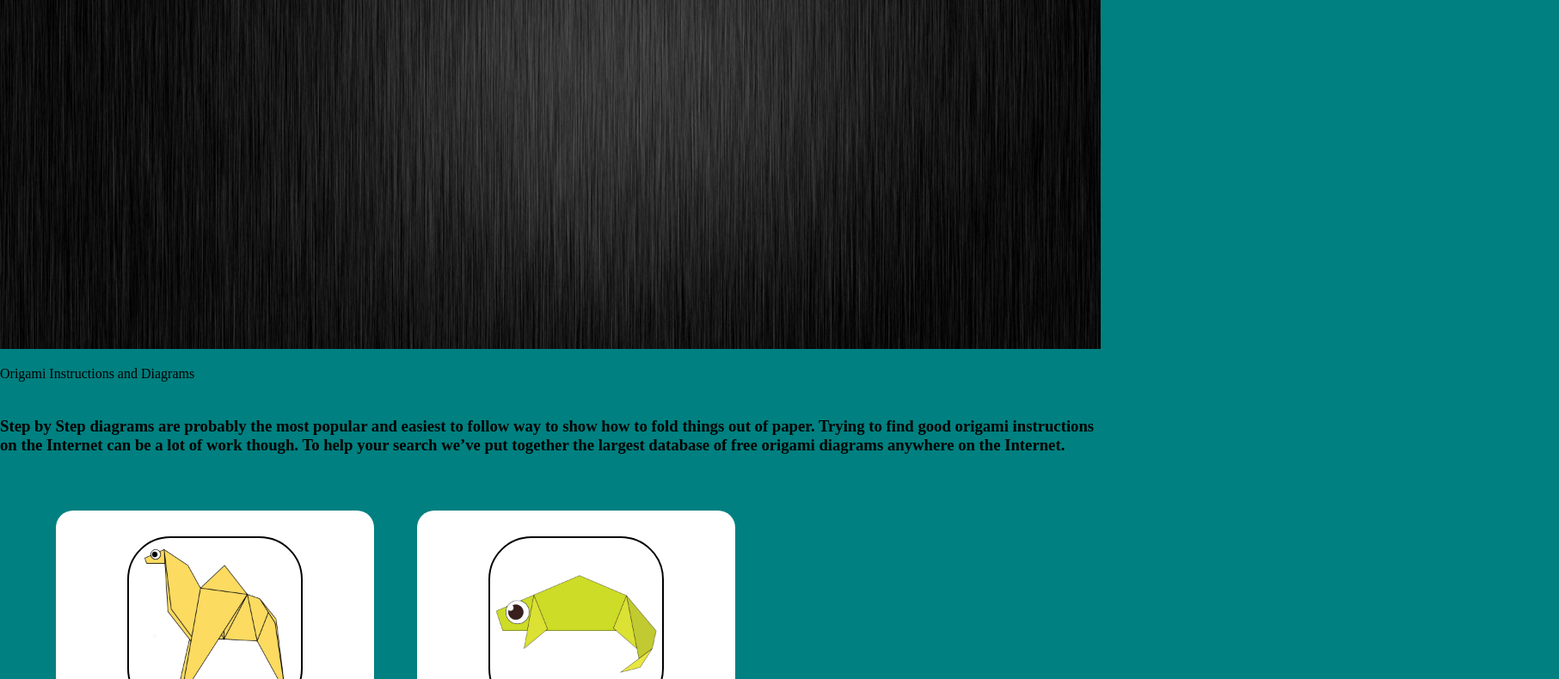
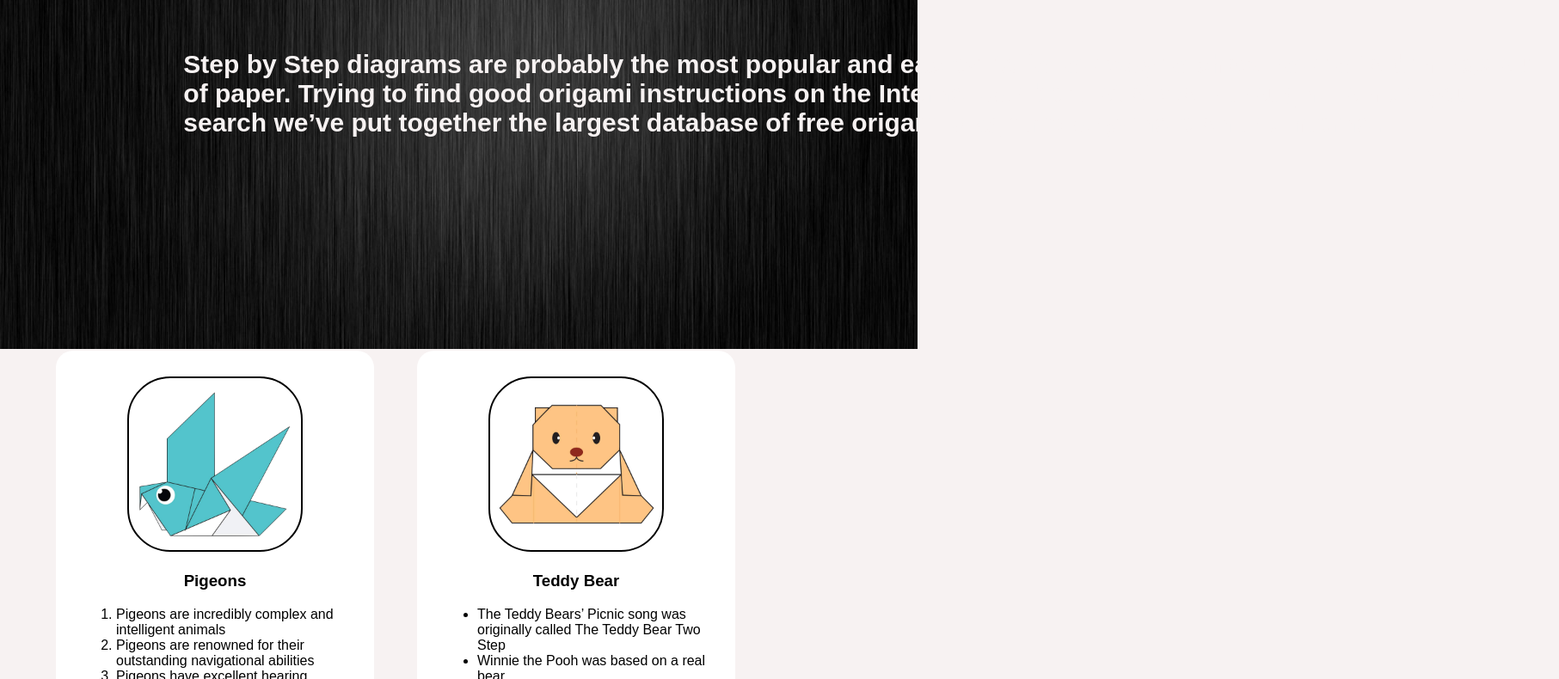
Before and after one commit to axsmi2/PROJECT-52, a plain HTML site: page index.html in a window 1280 px wide. Shown: the part 248-1038 px from the top of the page at 86% size, 1813 px wide, since content can reach past the window. Drawn offline with Linux system fonts and the light colour scheme.

Commit message:
Add files via upload

```diff
--- a/styles.css
+++ b/styles.css
@@ -1,21 +1,54 @@
 .menu{
     display: flex;
     justify-content: space-between;
-    background-color:#000000;
+    background-color: black;
     padding: 15px;
     font-size: 20px;
     font-family: sans-serif;
     font-weight: 400;
-    color: #ffffff;
+    color: white;
 }
 body{
     margin: 0px;
-    /* modify background color here*/
-    background-color:#008080;
+    background-color:#f7f2f2;
 
 }
+a{
+    text-decoration :none
+}
+a:link{
+    color:#ffffff;
+}
 
+/*a:old*/
+/*a:clicked*/
+/*a:seen{*/
+a:visited{
+    color: #ffffff;
+}
 
+.bodyimg{
+    position: absolute;
+}
+.bodyimg p{
+    color:#f7f2f2;
+    font-size: 55px;
+    font-family: fantasy;
+    position: absolute;
+    top:10%;
+    left:50%;
+    transform: translate(-50%,-50%);
+}
+.bodyimg h3{
+    color:#f7f2f2;
+    font-family: fantasy;
+    font-size: 30px;
+    width: 1600px;
+    position: absolute;
+    top:40%;
+    left:80%;
+    transform: translate(-40%, -40%);
+}
 .grid{
     display: flex;
     flex-wrap: wrap;
@@ -24,17 +57,24 @@ body{
 
 }
 .grid img{
-    border: 2px solid #000000;
+    border: 2px solid black;
     border-radius: 50px;
 }
 .origami {
 
     border-radius: 20px;
     background-color: #ffffff;
-    /* modify margin and padding here*/
     padding: 30px;
     margin: 25px;
     width:310px;
     font-family: fantasy;
 
 }
+
+.origami:hover{
+/*.origami : mouseover{*/
+/*.origami:link{*/
+/*origami:hover{*/
+
+    transform: scale(1.2);
+}
```
